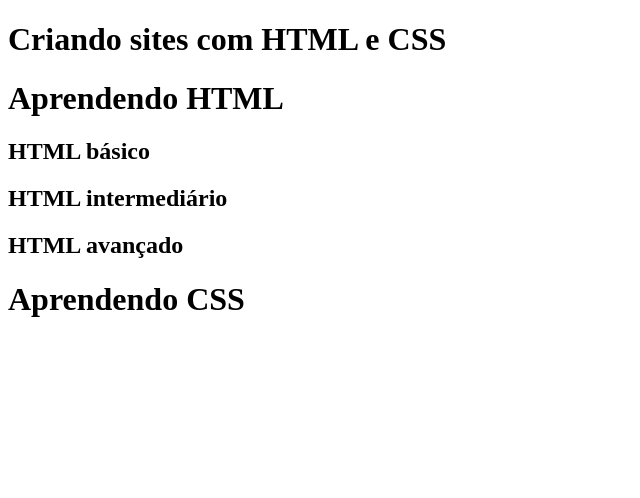
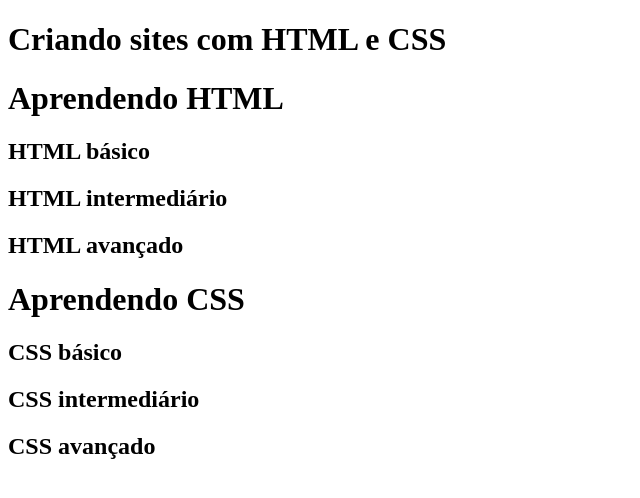
Before and after one commit to josevini/html-css, a plain HTML site: page estudos/html-css/ex019/seletor01.html in a window 1280 px wide. Shown: the whole page, without its empty margins (0-640 px from the left). Drawn offline with Linux system fonts and the light colour scheme.

Commit message:
Update seletor01.html

```diff
--- a/estudos/html-css/ex019/seletor01.html
+++ b/estudos/html-css/ex019/seletor01.html
@@ -13,5 +13,8 @@
     <h2>HTML intermediário</h2>
     <h2>HTML avançado</h2>
     <h1>Aprendendo CSS</h1>
+    <h2>CSS básico</h2>
+    <h2>CSS intermediário</h2>
+    <h2>CSS avançado</h2>
 </body>
 </html>
```
